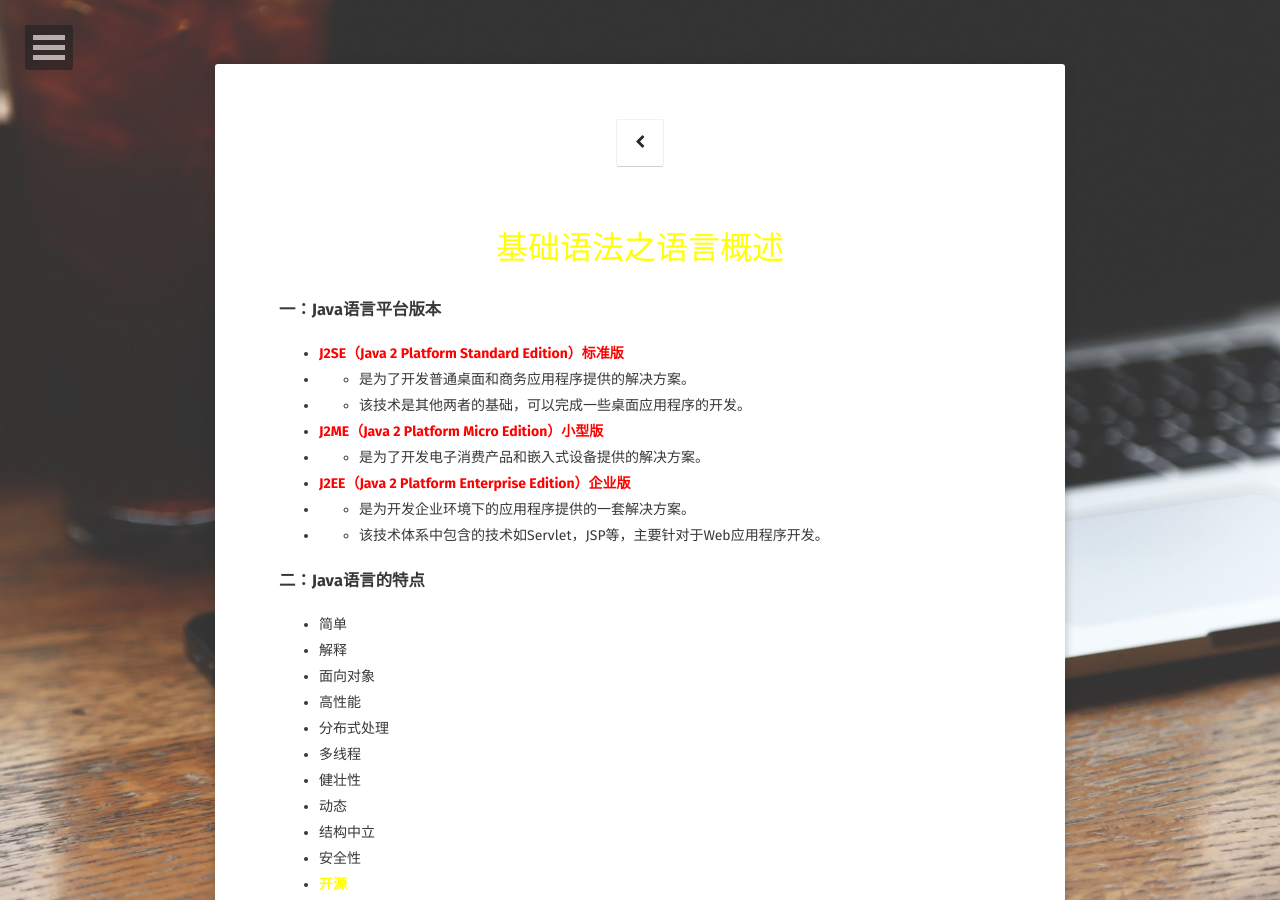
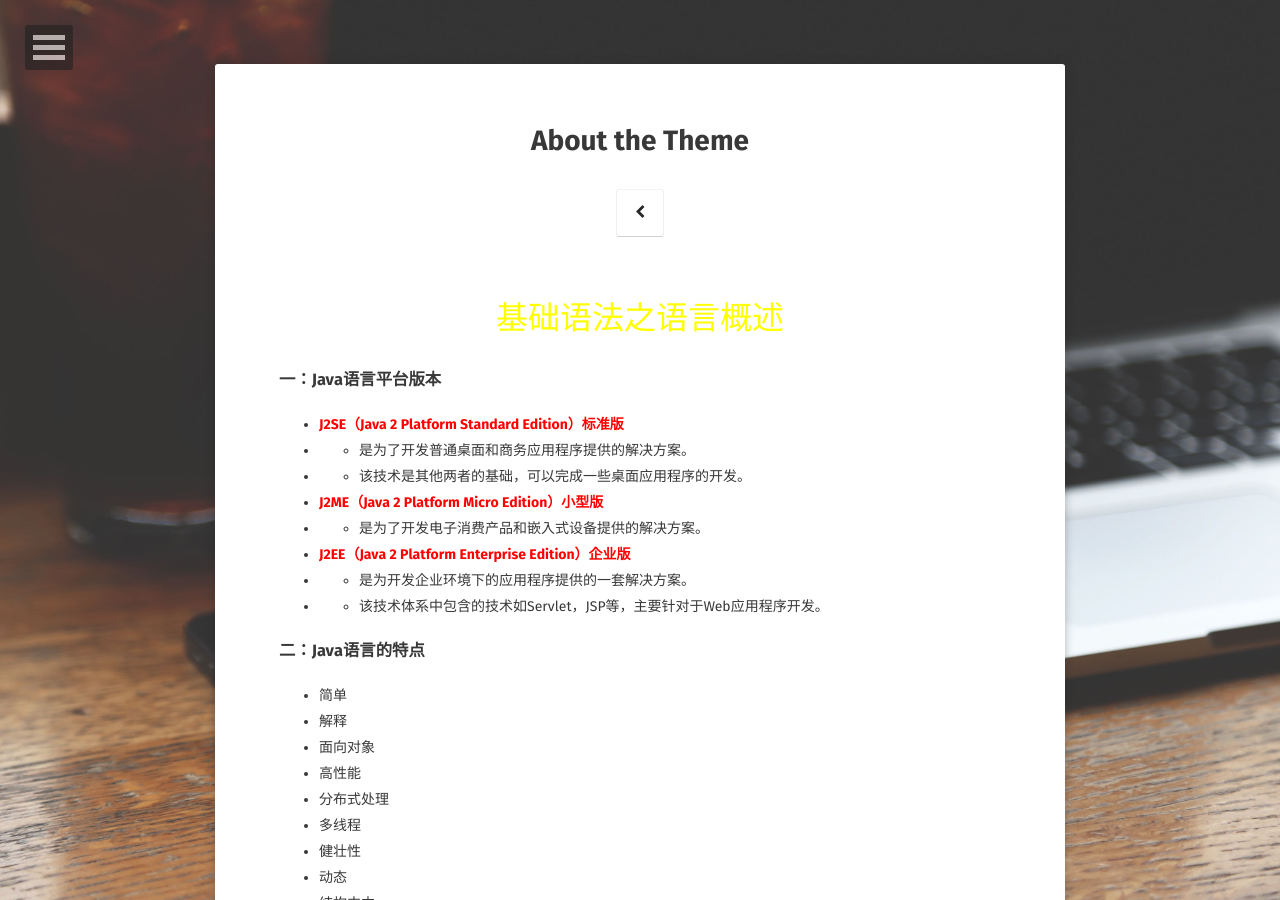
Before and after one commit to jackieliutao/javaStudyRoute, a Jekyll site: the page built from pages/javaSE/basic-grammer.md, in a window 1280 px wide and 900 px high. Built offline with Jekyll 4.4.1, drawn with Linux system fonts in a browser that asks for light colours; some web fonts are replaced; our own code applies the rules of GitHub Pages for plain Markdown files; comment, search, counter and statistics services are not loaded.

```diff
--- a/pages/javaSE/basic-grammer.md
+++ b/pages/javaSE/basic-grammer.md
@@ -1,3 +1,10 @@
+---
+layout: page
+title: About the Theme
+tags: [about, Jekyll, theme, moon]
+date: 2016-03-21
+comments: false
+---
 <p align="center"><font size="6" color="yellow">基础语法之语言概述</font></p>
 ### 一：Java语言平台版本
 * **<font color="red">J2SE（Java 2 Platform Standard Edition）标准版</font>**
```
